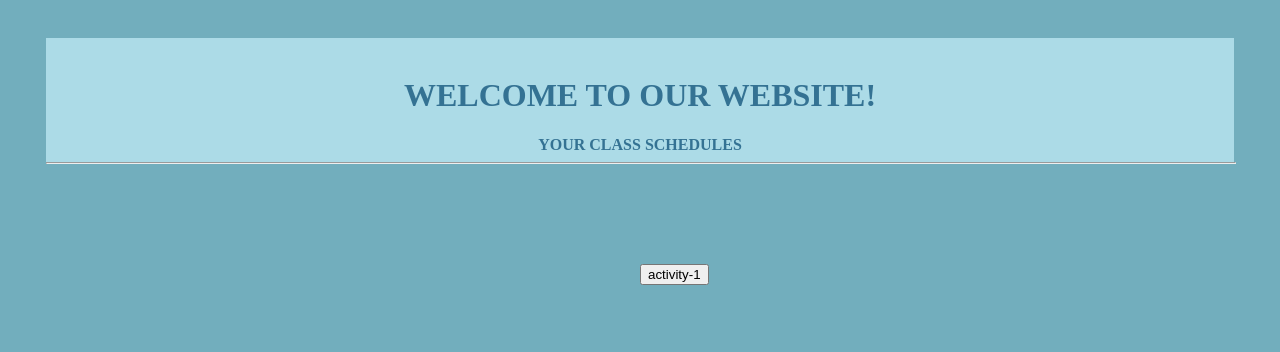
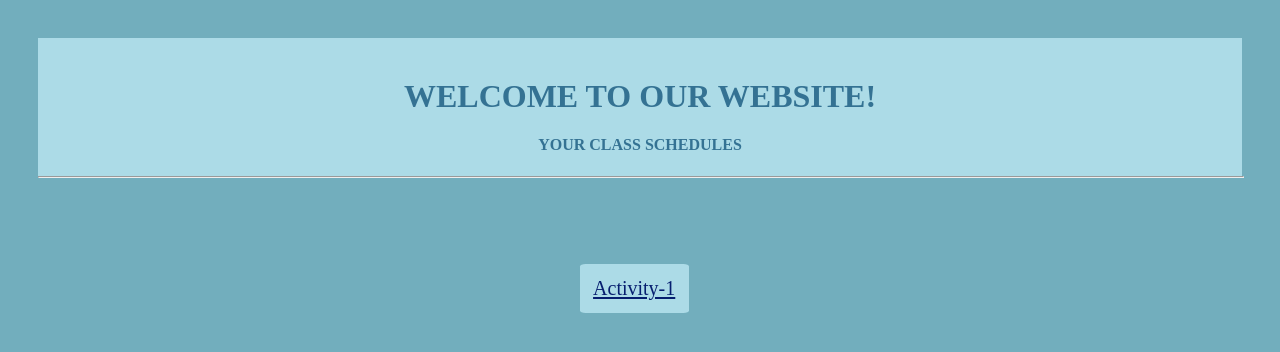
Before and after one commit to Jetajobekathleen/GROUP_HTML_WEBSITE, a plain HTML site: page index.html in a window 1280 px wide. Drawn offline with Linux system fonts and the light colour scheme.

Commit message:
css_and_html_index

```diff
--- /dev/null
+++ b/css/style.css
@@ -0,0 +1,45 @@
+body {
+    background-color: rgb(114, 174, 189);
+    margin: 3%;
+}
+.container{
+    background-color: #acdbe7;
+    margin-top: 10px;
+    margin-bottom: 30px;
+}
+h1 {
+   color: #347293;
+   text-align: center;
+}
+h4{
+    color: #347293;
+    size: 3px;
+    text-align: center;
+    font-weight: bold;
+}
+div hr {
+    width: 100%;
+    size: 2;
+}
+p {
+    align-items: center;
+    margin-left: 45%;
+}
+a {
+    background-color: #acdbe7;
+    border-radius: 5%;
+    font-size: 20px;
+    padding: 2%;
+}
+a:link {
+    color: rgb(6, 30, 111);
+  }
+a:visited {
+    color: rgb(7, 70, 107);
+  }
+a:hover {
+    color: rgb(147, 199, 235);
+  }
+a:active {
+    color: blue;
+  }
--- a/index.html
+++ b/index.html
@@ -3,26 +3,23 @@
 <head>
     <meta charset="UTF-8">
     <meta name="viewport" content="width=device-width, initial-scale=1.0">
+    <link rel="stylesheet" type="text/css" href="css/style.css" content="style">
     <title>GROUP WEBSITE</title>
 </head>
-<body style="background-color: rgb(114, 174, 189);">
-    <form action="index.html" method="post" style="margin:3%;">
-
-        <div class="container" style="background-color: rgb(172, 219, 231); margin-top: 10px; margin-bottom: 30px;" ><br>
-            <h1 style="color: #347293;"><center>WELCOME TO OUR WEBSITE!</center></h1>
-
-            <font color="#347293" size="3px">
-                <center><b>YOUR CLASS SCHEDULES</b></center>
-            </font>
-
-            <hr width="100%" siz="2"></hr>
+<body>
+    <form action="index.html" method="post">
+        <div class="container"><br>
+            <h1>WELCOME TO OUR WEBSITE!</h1>
+            <h4>YOUR CLASS SCHEDULES</h4>
+            <hr></hr>
         </div>
         <br>
         <br>
         <br>
-        <p style="align-items: center; margin-left: 50%;">
-            <a href="activity-1.html">
-                <input type="button" name="activity-1" value="activity-1" > </a>
+        <p>
+            <a href="activity-1.html" alt="activity-1">Activity-1
+               <!-- <input type="button" name="activity-1" value="activity-1">-->
+            </a>
         </p>
         </div><br> <br> <br>
     </form>
```
